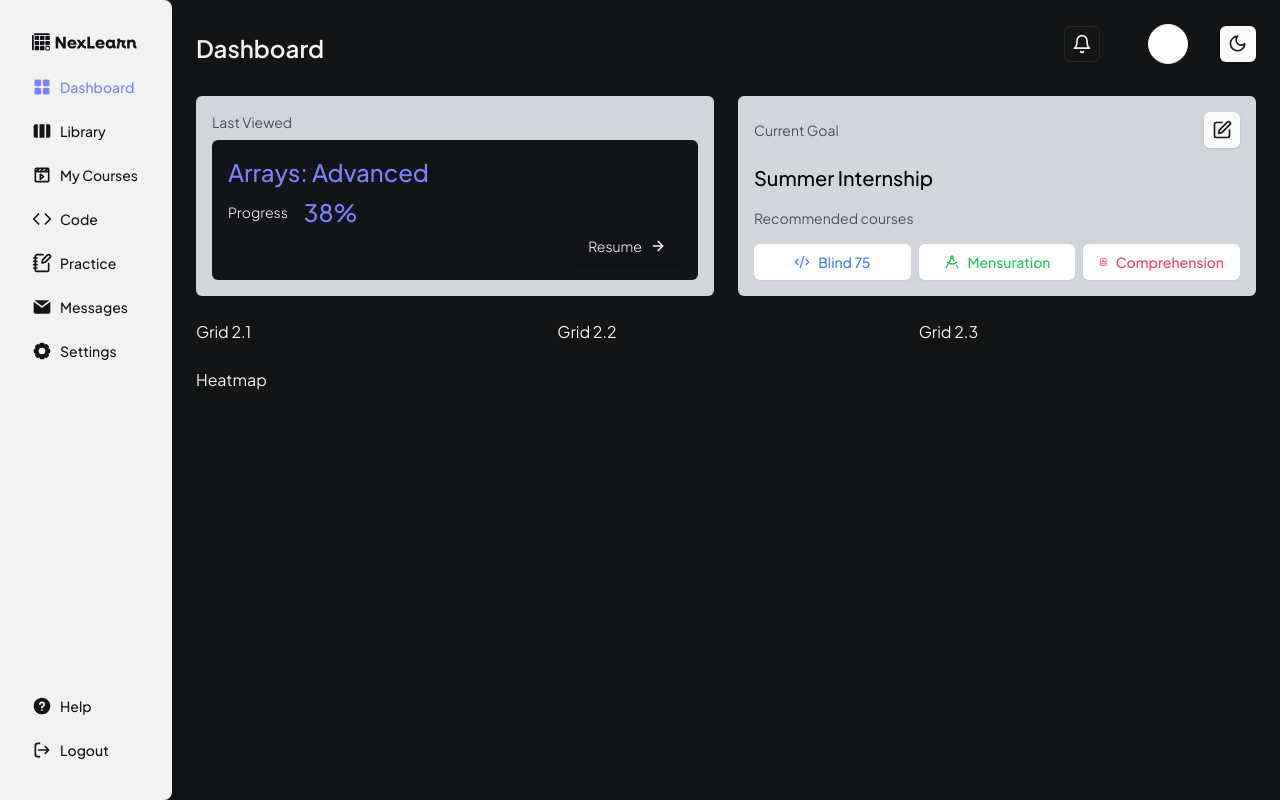
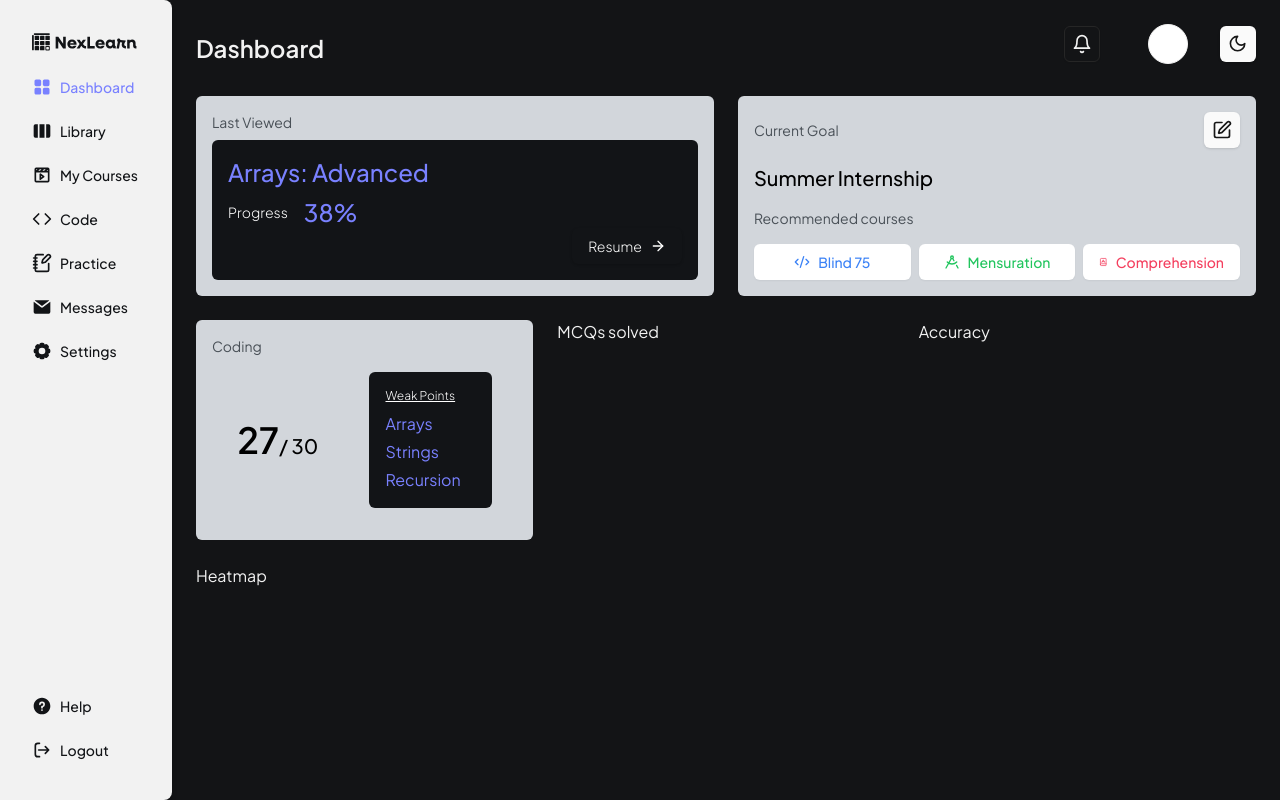
Before and after one commit to ayu-sharma/nexLearn-capstone_project, a Next.js app: page /home in a window 1280 px wide. Built offline with nearby package versions, Linux system fonts and the light colour scheme; no server answers; sample sign-in values are in the browser's storage.

Commit message:
code stats grid added

```diff
--- /dev/null
+++ b/components/custom/dashboard/code-stats-grid.tsx
@@ -0,0 +1,25 @@
+import React from 'react'
+
+const DSAGrid = () => {
+  return (
+    <div className='p-4 bg-[#D2D6DB] text-black rounded-md flex flex-col gap-y-4'>
+        <p className='text-sm text-[#495057]'>Coding</p>
+        <div className='flex items-center justify-around pb-4'>
+            <div className='flex items-baseline justify-center'>
+                <p className='text-4xl font-semibold'>27</p>
+                <p className='text-xl font-medium'>/ 30</p>
+            </div>
+            <div className='flex flex-col gap-y-2 p-4 w-2/5 bg-[#121417] rounded-md items-start'>
+                <p className='text-xs text-white font-light underline'>Weak Points</p>
+                <div className='flex flex-col gap-y-1 text-[#7981FF]'>
+                    <p>Arrays</p>
+                    <p>Strings</p>
+                    <p>Recursion</p>
+                </div>
+            </div>
+        </div>
+    </div>
+  )
+}
+
+export default DSAGrid
--- a/components/custom/dashboard/dashboard-grid.tsx
+++ b/components/custom/dashboard/dashboard-grid.tsx
@@ -1,6 +1,7 @@
 import React from 'react'
 import GoalGrid from './goal-grid'
 import ActivityGrid from './activity-grid'
+import DSAGrid from './code-stats-grid'
 
 const DashboardGrid = () => {
   return (
@@ -10,9 +11,9 @@ const DashboardGrid = () => {
         <GoalGrid />
       </div>
       <div className='grid grid-cols-3 gap-x-6'>
-        <p>Grid 2.1</p>
-        <p>Grid 2.2</p>
-        <p>Grid 2.3</p>
+        <DSAGrid />
+        <p>MCQs solved</p>
+        <p>Accuracy</p>
       </div>
       <div>
         Heatmap
```
